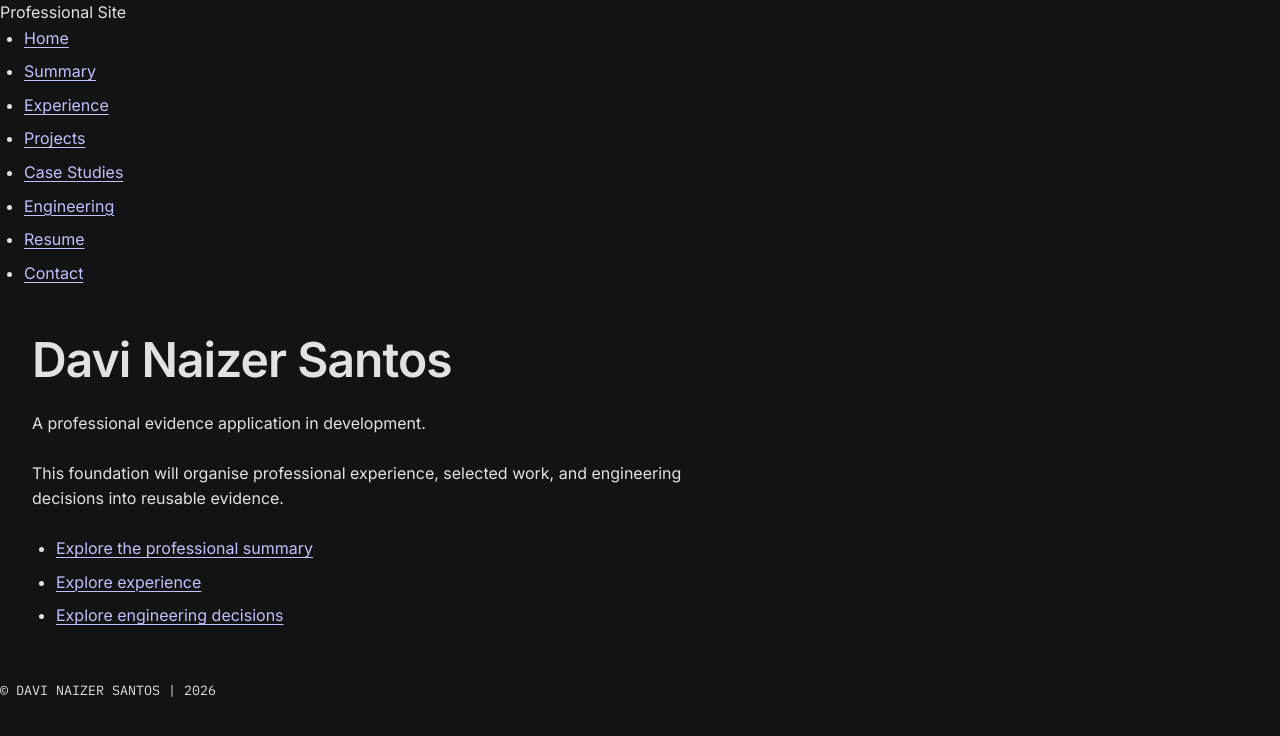
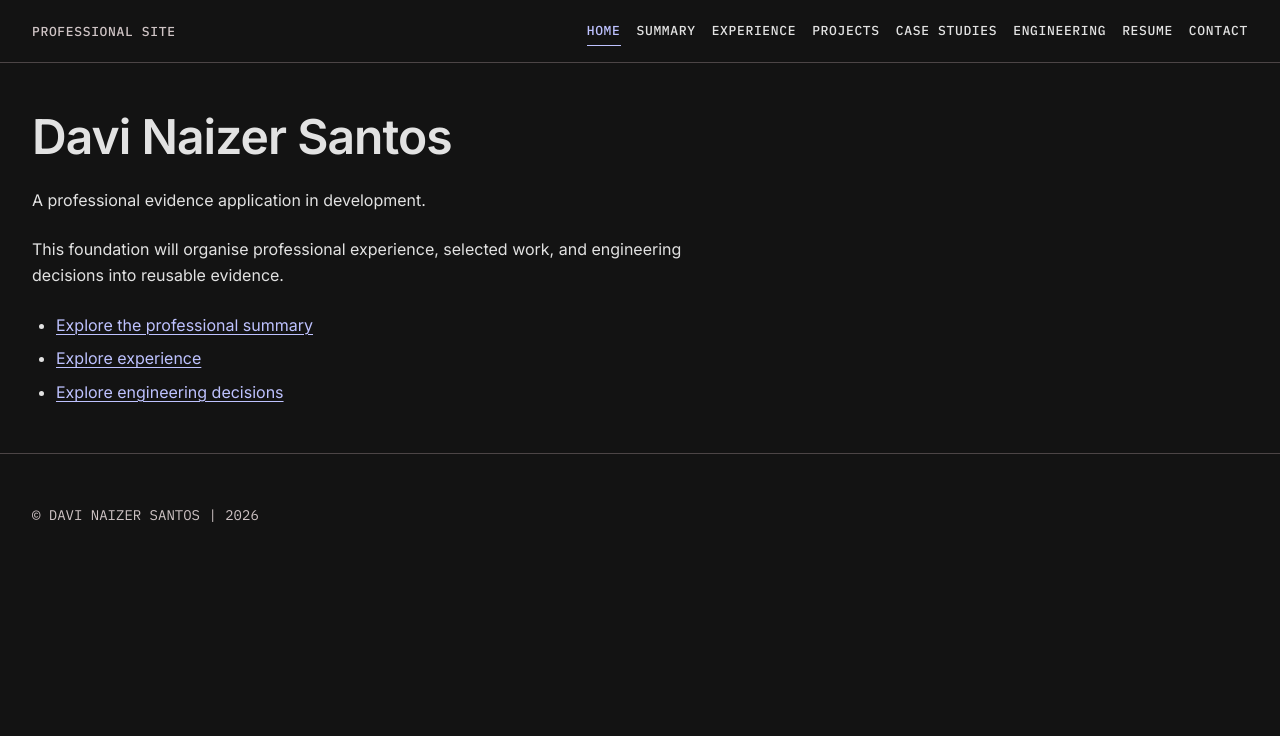
Before and after one commit to davinaizer/professional-site, a React (Vite) app: page / in a window 1280 px wide. Shown: the top 736 px of the page. Built offline with nearby package versions, Linux system fonts and the light colour scheme.

Commit message:
feat(shell): apply editorial styling to application shell

```diff
--- a/src/app/App.tsx
+++ b/src/app/App.tsx
@@ -5,9 +5,11 @@ import Footer from "./Footer.tsx";
 function App() {
 	return (
 		<>
-			<header>
-				<p>Professional Site</p>
-				<PrimaryNavigation />
+			<header className="site-header">
+				<div className="site-header__inner">
+					<p className="site-header__identity">Professional Site</p>
+					<PrimaryNavigation />
+				</div>
 			</header>
 
 			<main>
--- a/src/app/Footer.tsx
+++ b/src/app/Footer.tsx
@@ -1,7 +1,9 @@
 function Footer() {
 	return (
-		<footer>
-			<small>© DAVI NAIZER SANTOS | 2026</small>
+		<footer className="site-footer">
+			<div className="site-footer__inner">
+				<small>© DAVI NAIZER SANTOS | 2026</small>
+			</div>
 		</footer>
 	);
 }
--- a/src/components/PrimaryNavigation.tsx
+++ b/src/components/PrimaryNavigation.tsx
@@ -3,7 +3,7 @@ import { routes } from "../app/routes";
 
 function PrimaryNavigation() {
 	return (
-		<nav>
+		<nav className="primary-navigation" aria-label="Primary">
 			<ul>
 				<li>
 					<NavLink to={routes.home}>Home</NavLink>
--- a/src/index.css
+++ b/src/index.css
@@ -1,3 +1,4 @@
 @import "./styles/reset.css";
 @import "./styles/tokens.css";
 @import "./styles/global.css";
+@import "./styles/shell.css";
--- /dev/null
+++ b/src/styles/shell.css
@@ -0,0 +1,76 @@
+.site-header {
+	border-block-end: var(--border-width-default) solid var(--color-border-subtle);
+}
+
+.site-header__inner,
+.site-footer__inner {
+	max-inline-size: var(--layout-container-max);
+	margin-inline: auto;
+	padding-inline: var(--layout-gutter);
+}
+
+.site-header__inner {
+	display: flex;
+	align-items: center;
+	justify-content: space-between;
+	gap: var(--space-3);
+	padding-block: var(--space-2);
+}
+
+.site-header__identity {
+	color: var(--color-text-secondary);
+	font-family: var(--font-family-mono);
+	font-size: var(--font-size-label);
+	font-weight: var(--font-weight-medium);
+	letter-spacing: var(--letter-spacing-label);
+	line-height: var(--line-height-label);
+	text-transform: uppercase;
+}
+
+.primary-navigation ul {
+	display: flex;
+	gap: var(--space-2);
+	padding-inline-start: 0;
+	list-style: none;
+}
+
+.primary-navigation li + li {
+	margin-block-start: 0;
+}
+
+.primary-navigation a {
+	display: inline-block;
+	border-block-end: var(--border-width-default) solid transparent;
+	color: var(--color-text-primary);
+	padding-block: var(--space-1);
+	text-decoration: none;
+	font-family: var(--font-family-mono);
+	font-size: var(--font-size-label);
+	font-weight: var(--font-weight-medium);
+	letter-spacing: var(--letter-spacing-label);
+	line-height: var(--line-height-label);
+	text-transform: uppercase;
+}
+
+.primary-navigation a:hover {
+	border-block-end-color: var(--color-accent);
+}
+
+.primary-navigation .active {
+	color: var(--color-accent);
+	border-block-end-color: var(--color-accent);
+}
+
+.site-footer {
+	border-block-start: var(--border-width-default) solid
+		var(--color-border-subtle);
+}
+
+.site-footer__inner {
+	padding-block: var(--space-6);
+}
+
+.site-footer small {
+	color: var(--color-text-secondary);
+	font-size: var(--font-size-caption);
+}
```
Also changed, not shown: 2 other files (tests, documents, lock files or other folders).
